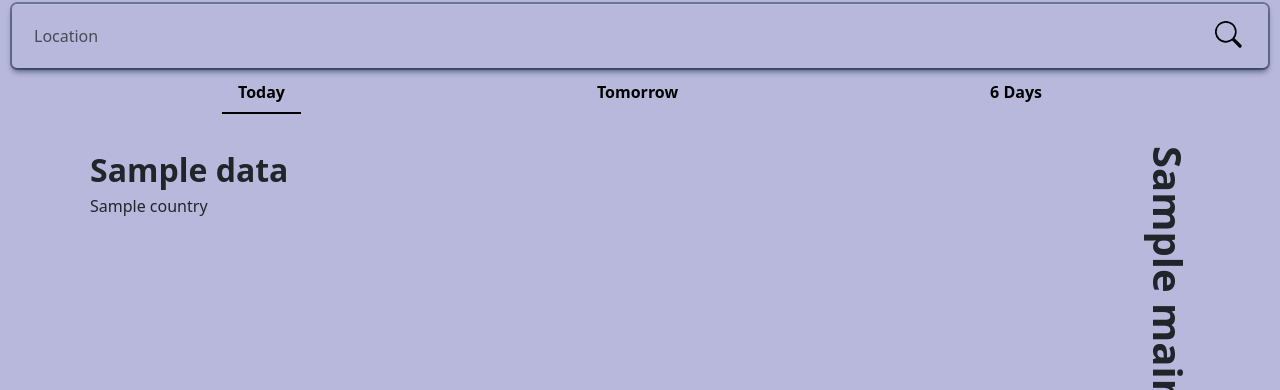
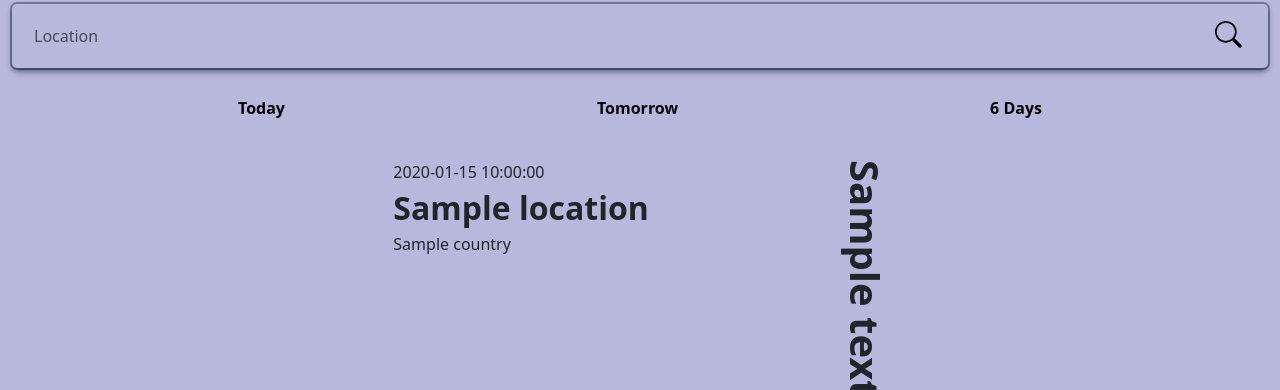
Before and after one commit to Gentlemanintech/Final-year-project-weather-app, a Flask app: template templates/today.html in a window 1280 px wide. Shown: the top 390 px of the page. Run offline with Flask 3, Linux system fonts and the light colour scheme; the template is opened without the code that fills it: most values are stand-ins (such as "Sample title", 1, 10 or a date in 2020); grey boxes marked "Sample" are stand-in pictures; some libraries are stand-ins or nearby versions.

Commit message:
updated the code

```diff
--- a/app.py
+++ b/app.py
@@ -1,19 +1,108 @@
-from flask import Flask, render_template, request
-from datetime import datetime
+from flask import Flask, render_template, request, session
+from datetime import datetime, timedelta
 import requests
+import geocoder
+from flask_session import Session
 
 app = Flask(__name__)
 
+# Initiationg the session.
+app.config["SESSION_PERMANENT"] = False
+app.config["SESSION_TYPE"] = "filesystem"
+Session(app)
+
+apiKey = "c0e609cd023a47eab7073826241808"
+# Ip address of the user
+userLocation = geocoder.ip('me')
+
+# this code here sets the browser on which the user visits not to save any cache so it gets latest version of the page.
+@app.after_request
+def after_request(response):
+    """Ensure responses aren't cached"""
+    response.headers["Cache-Control"] = "no-cache, no-store, must-revalidate"
+    response.headers["Expires"] = 0
+    response.headers["Pragma"] = "no-cache"
+    return response
+
 @app.route("/", methods=["POST", "GET"])
 def index():
-    location = "katsina"  # Default location
     if request.method == "POST":
-        location = request.form.get("location", location)  # Get the location from the form input
+        location = request.form.get("location")
+        if location:
+            session['location'] = location
+    location = session.get('location', None)
+
+    if not location:
+        userLocation = geocoder.ip('me')
+        location = userLocation.state  # Default location if session doesn't have one
 
     date = datetime.now()
     date_today = date.strftime("%A, %d %b")
-    url = f"https://api.openweathermap.org/data/2.5/weather?q={location}&units=metric&appid=a0c4626aa175a91bd32b76a44cc1b063"
+    current_hour = date.hour  # Current hour in 24-hour format
+    current_weather_url = f"https://api.weatherapi.com/v1/forecast.json?key={apiKey}&q={location}&days=1"
 
+    data = retrieveData(current_weather_url)
+
+    # Adjust hourly forecast and filter
+    if 'forecast' in data:
+        filtered_hours = []
+        for hour in data['forecast']['forecastday'][0]['hour']:
+            hour_time = datetime.strptime(hour['time'], '%Y-%m-%d %H:%M')
+            if hour_time.hour > current_hour:  # Only include hours greater than the current hour
+                # Increment by 1 hour
+                next_hour_time = hour_time + timedelta(hours=0)
+                hour['adjusted_time'] = next_hour_time.strftime('%H:%M')
+                filtered_hours.append(hour)
+
+        # Update the data with filtered hours
+        data['forecast']['forecastday'][0]['hour'] = filtered_hours
+
+
+    return render_template("today.html", date=date_today, data=data, location=location)
+
+@app.route('/tomorrow')
+def tomorrow():
+    location = session.get("location")
+    date = datetime.now()
+    tomorrow_date = date + timedelta(days=1)
+    formatted_date = tomorrow_date.strftime('%Y-%m-%d')
+    tomorrowForecast = f"https://api.weatherapi.com/v1/forecast.json?key={apiKey}&q={location}&dt={formatted_date}"
+
+    data = retrieveData(tomorrowForecast)
+
+    # Debugging: Print data to ensure it has the correct structure
+    hourly_forecast = data.get('forecast', {}).get('forecastday', [{}])[0].get('hour', [])
+
+    return render_template("tomorrow.html", data=data, hourlyForecast=hourly_forecast, location=location)
+
+
+@app.route('/6days')
+def sixDays():
+    # Get the location from the session
+    location = session.get("location")
+    today = datetime.now().date()  # Get today's date
+
+    # Construct the URL with the end date (7 days forecast to include the next 6 days)
+    forecast_url = f"https://api.weatherapi.com/v1/forecast.json?key={apiKey}&q={location}&days=7"
+
+    # Retrieve data from the API
+    data = retrieveData(forecast_url)
+
+    # Extract the 6-day forecast starting from the next day
+    forecast_days = data.get('forecast', {}).get('forecastday', [])
+
+    # Ensure there are at least 7 days in the forecast
+    if len(forecast_days) > 1:
+        # Skip the first day's forecast (today) and take the next 6 days
+        six_days_forecast = forecast_days[1:7]
+    else:
+        six_days_forecast = []
+
+    # Render the template with the 6-day forecast and location
+    return render_template("sixDays.html", forecastDays=six_days_forecast, location=location)
+
+
+def retrieveData(url):
     try:
         response = requests.get(url)
         response.raise_for_status()  # Raises an HTTPError if the response code was unsuccessful
@@ -27,7 +116,18 @@ def index():
     except requests.exceptions.RequestException as req_err:
         data = {'error': f'An error occurred: {req_err}'}
 
-    return render_template("today.html", data=data, date=date_today)
+    return data
+
+
+def format_date(value):
+    # Parse the input date string into a datetime object
+    date_obj = datetime.strptime(value, "%Y-%m-%d")
+    # Format the date as "Day, YYYY-MM-DD"
+    return date_obj.strftime("%A, %Y-%m-%d")
+
+# Register the custom filter with Jinja
+app.jinja_env.filters['format_date'] = format_date
+
 
 if __name__ == "__main__":
     app.run(debug=True)
--- a/templates/layout.html
+++ b/templates/layout.html
@@ -13,28 +13,21 @@
 </head>
 <body>
     <header>
-        <nav class="navbar py-1">
-            <div class="container-fluid w-100">
-                <form class="bar" method="post" action="/">
-                    <input class="form-control searchbar" type="text" placeholder="Location" name="location">
-                    <button type="submit" class="btn btn-outline"><svg xmlns="http://www.w3.org/2000/svg" width="30" height="30" fill="black" class="bi bi-search searchIcon" viewBox="0 0 18 18">
-                        <path d="M11.742 10.344a6.5 6.5 0 1 0-1.397 1.398h-.001q.044.06.098.115l3.85 3.85a1 1 0 0 0 1.415-1.414l-3.85-3.85a1 1 0 0 0-.115-.1zM12 6.5a5.5 5.5 0 1 1-11 0 5.5 5.5 0 0 1 11 0"/>
-                    </svg></button>
-                </form>
-            </div>
-        </nav>
-        <div class="container">
+        {% block nav %}
+
+        {% endblock %}
+        <div class="container my-3">
             <ul class="nav justify-content-around">
                 <li class="nav-item">
-                  <a class="nav-link active" aria-current="page" href="/">Today</a>
+                    <a class="nav-link {% if request.path == '/' %}active{% endif %}" aria-current="page" href="/">Today</a>
                 </li>
                 <li class="nav-item">
-                  <a class="nav-link" href="#">Tomorrow</a>
+                    <a class="nav-link {% if request.path == '/tomorrow' %}active{% endif %}" href="/tomorrow">Tomorrow</a>
                 </li>
                 <li class="nav-item">
-                  <a class="nav-link" href="#">6 Days</a>
+                    <a class="nav-link {% if request.path == '/6days' %}active{% endif %}" href="/6days">6 Days</a>
                 </li>
-              </ul>
+            </ul>
         </div>
     </header>
     <main>
@@ -43,7 +36,7 @@
         {% endblock %}
     </main>
     <footer class="text-center mt-5">
-        <p>&copy; 2024 My weather Project</p>
+        <p>&copy; 2024 Maidoki's weather Project</p>
     </footer>
 </body>
 </html>
--- a/templates/today.html
+++ b/templates/today.html
@@ -1,4 +1,17 @@
 {% extends "layout.html" %}
+
+{% block nav %}
+<nav class="navbar py-1">
+  <div class="container-fluid w-100">
+      <form class="bar" method="post" action="/">
+          <input class="form-control searchbar" type="text" placeholder="Location" name="location">
+          <button type="submit" class="btn btn-outline"><svg xmlns="http://www.w3.org/2000/svg" width="30" height="30" fill="black" class="bi bi-search searchIcon" viewBox="0 0 18 18">
+              <path d="M11.742 10.344a6.5 6.5 0 1 0-1.397 1.398h-.001q.044.06.098.115l3.85 3.85a1 1 0 0 0 1.415-1.414l-3.85-3.85a1 1 0 0 0-.115-.1zM12 6.5a5.5 5.5 0 1 1-11 0 5.5 5.5 0 0 1 11 0"/>
+          </svg></button>
+      </form>
+  </div>
+</nav>
+{% endblock %}
 
 {% block main %}
 
@@ -7,48 +20,71 @@
     <p>{{ data.error }}</p>
 </div>
 {% else %}
-
-<!--<div class="container p-3 text-center my-4">
-    <p class="fs-2 fw-bold">{{ data.name.upper() }}</p>
-    <h1 class="fw-lighter" id="temp">{{ "%.0f" | format(data.main.temp - 273.15) }}°C</h1>
-    <img src="http://openweathermap.org/img/wn/{{ data.weather[0].icon }}@2x.png" alt="Weather icon">
-    <p class="fs-5 fw-bold">{{ data.weather[0].description.capitalize() }}</p>
-</div>-->
-
-<div class="container my-4">
-    <!--The row with the date information, state and country plus weather description.-->
+<div class="container my-4 col-12 col-md-8 col-lg-5 mx-auto">
+    <!-- Date, location, and weather description -->
     <div class="d-flex flex-row bd-highlight justify-content-between">
         <div class="p-2 bd-highlight">
-            <p class="fw-normal">{{ date.lower() }}</p>
-            <p class="fs-2 fw-bold">{{ data.name.capitalize() }}</p>
-            <p class="fw-normal">{{ data.sys.country }}</p>
+            <p class="fw-normal">{{ date }}</p>
+            <p class="fs-2 fw-bold">{{ data['location']['name'] }}</p>
+            <p class="fw-normal">{{ data['location']['country'] }}</p>
         </div>
         <div class="py-2 bd-highlight">
-            <p class="fs-1 fw-bold" id="desc">{{ data.weather[0].main.capitalize() }}</p>
+            <p class="fs-1 fw-bold" id="desc">{{ data['current']['condition']['text'] }}</p>
+        </div>
+    </div>
+
+    <!-- Weather icon -->
+    <div class="text-center">
+        <img src="{{ data['current']['condition']['icon'] }}" alt="Weather icon" class="weather-icon">
+    </div>
+
+    <!-- Temperature -->
+    <div class="d-flex flex-row bd-highlight justify-content-between align-items-center">
+        <div class="p-2 bd-highlight">
+            <h1 class="fw-light" id="temp">{{ data['current']['temp_c'] }}<sup>°C</sup></h1>
+        </div>
+        <div class="p-2 bd-highlight">
+            <p class="fs-5 fw-normal mx-2">The weather is currently {{ data['current']['condition']['text'] }}</p>
+        </div>
+    </div>
+
+    <!-- Hourly Forecast -->
+    <div class="col-12 col-md-10 col-lg-8 shadow-lg p-3 mb-5 bg-body rounded mx-auto p-2 my-3">
+        <div class="border-bottom py-2">
+            <p>Expected weather condition in the next hour is {{data['forecast']['forecastday'][0]['hour'][0]['condition']['text']}}</p>
+        </div>
+        <div class="d-flex flex-row justify-content-around flex-nowrap overflow-auto mt-2">
+            {% for hour in data['forecast']['forecastday'][0]['hour'] %}
+            <div class="p-2 bd-highlight text-center">
+                <p>{{ hour['adjusted_time'] }}</p> <!-- Show the adjusted time -->
+                <img src="{{ hour['condition']['icon'] }}" alt="Weather icon">
+                <p>{{ hour['temp_c'] }}°C</p>
+            </div>
+            {% endfor %}
+        </div>
+    </div>
+
+    <div class="icon-container col-12 col-md-10 col-lg-8 shadow-lg btn btn-primary" data-bs-toggle="modal" data-bs-target="#exampleModal"">
+      <i class="bi bi-exclamation-triangle"></i>
+    </div>
+    <!--Modal for alerts-->
+    <div class="modal fade" id="exampleModal" tabindex="-1" aria-labelledby="exampleModalLabel" aria-hidden="true">
+      <div class="modal-dialog">
+        <div class="modal-content">
+          <div class="modal-header">
+            <h1 class="modal-title fs-5" id="exampleModalLabel">Weather Warnings!</h1>
+            <button type="button" class="btn-close" data-bs-dismiss="modal" aria-label="Close"></button>
+          </div>
+          <div class="modal-body">
+                <p>No Alerts/warnings Available for {{location.capitalize()}}, {{data['location']['country']}}</p>
+          </div>
+          <div class="modal-footer">
+            <button type="button" class="btn btn-secondary" data-bs-dismiss="modal">Close</button>
+          </div>
         </div>
       </div>
-      <!--The row for weather icon-->
-      <div class="text-center">
-        <img src="http://openweathermap.org/img/wn/{{ data.weather[0].icon }}@2x.png" alt="Weather icon" class="weather-icon">
-      </div>
-      <!--The row for the weather temperature-->
-      <div class="d-flex flex-row bd-highlight justify-content-between align-items-center">
-        <div class="p-2 bd-highlight">
-          <h1 class="fw-light" id="temp">{{ "%.0f" | format(data.main.temp) }}<sup>°c</sup></h1>
-        </div>
-        <div class="p-2 bd-highlight">
-          <p class="fs-5 fw-normal mx-4">The weather is currently {{ data.weather[0].description }}</p>
-        </div>
-      </div>
-
-      <!--Additional weather info-->
-      <!--<p>
-        The weather is currently {{ weather_description }}.
-        The air has a humidity level of {{ humidity }}%,
-        and there is a wind blowing at {{ wind_speed }} km/h.
-    </p>-->
+    </div>
 </div>
-
 {% endif %}
 
 {% endblock %}
```
Also changed, not shown: static/styles.css (+35 -1 lines), templates/sixDays.html (added, +49 -0 lines), templates/tomorrow.html (added, +33 -0 lines), 7 other files.
